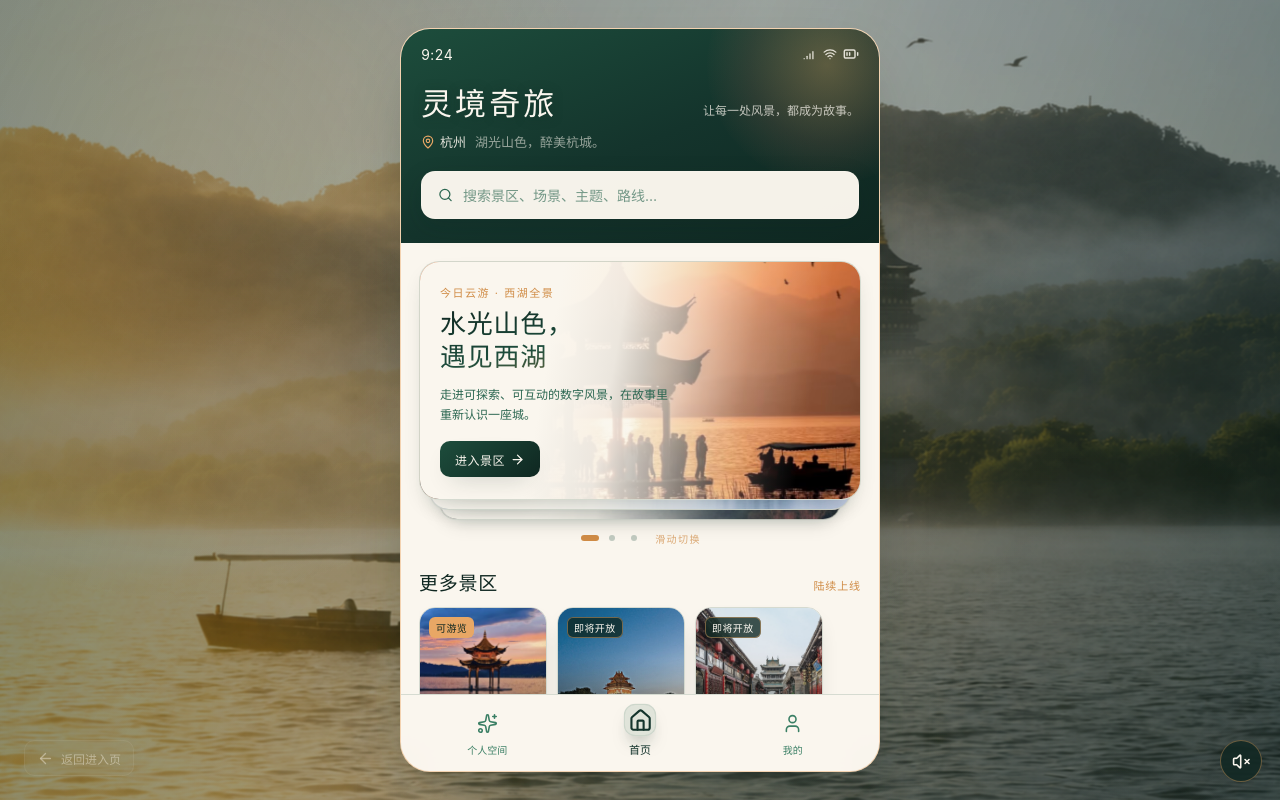
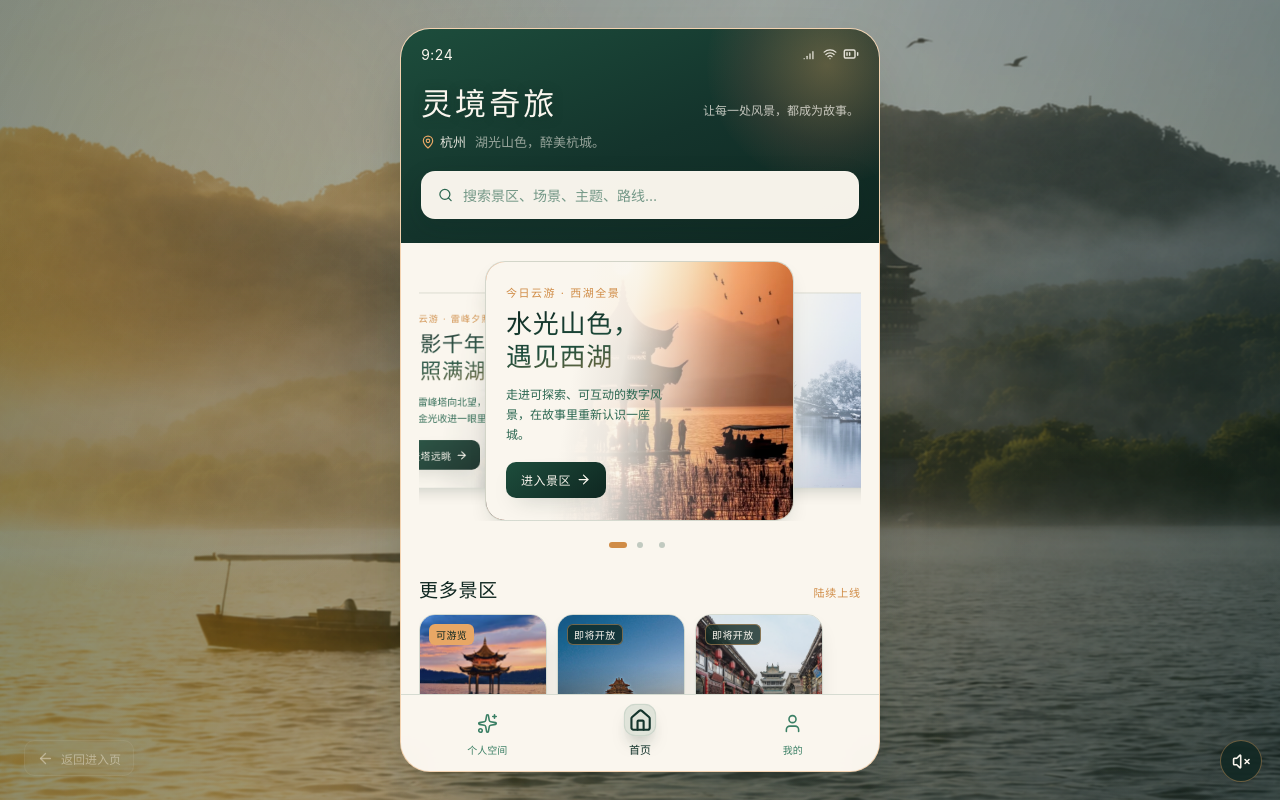
Before and after one commit to JavierVII/hackday--omg, a React (Vite) app in the folder client/: page /home in a window 1280 px wide. Built offline with nearby package versions, Linux system fonts and the light colour scheme.

Commit message:
style:更换头像名称

```diff
--- a/client/src/pages/HomePage/index.tsx
+++ b/client/src/pages/HomePage/index.tsx
@@ -89,16 +89,44 @@ const cloudTours: readonly CloudTour[] = [
 ];
 
 /** 横向拖动超过该像素判定为一次切换 */
-const SWIPE_THRESHOLD = 52;
+const SWIPE_THRESHOLD = 48;
 
 /** 位移不到该像素仍算点击，免得点 CTA 时被判成拖动 */
 const DRAG_SLOP = 8;
 
-/** 用于换算「下一张卡浮上来」的进度，与切换阈值解耦 */
-const DRAG_RANGE = 130;
+/** 相邻卡中心相对视口中心的偏移（占视口宽度的百分比） */
+const NEIGHBOR_OFFSET = 60;
 
-/** 每加深一层，卡片下移的像素数（transform-origin 在底边，所以就是露出的高度） */
-const DECK_PEEK = 10;
+/** 相邻卡相对当前卡的缩放，让中间的卡更醒目 */
+const NEIGHBOR_SCALE = 0.82;
+
+/** 相邻卡轻微压暗，视线落点始终在中间卡上 */
+const NEIGHBOR_DIM = 0.92;
+
+/**
+ * 按「距当前卡的环状距离」算出每张卡的居中偏移 / 缩放 / 压暗 / 层级。
+ * 三张卡时左右相邻各露一截；更多张时更远的卡移出视口，不干扰。
+ */
+function coverflowPose(depth: number, total: number) {
+  if (depth === 0) {
+    return { offset: 0, opacity: 1, scale: 1, zIndex: 3 };
+  }
+
+  if (depth === 1) {
+    return { offset: NEIGHBOR_OFFSET, opacity: NEIGHBOR_DIM, scale: NEIGHBOR_SCALE, zIndex: 2 };
+  }
+
+  if (depth === total - 1) {
+    return { offset: -NEIGHBOR_OFFSET, opacity: NEIGHBOR_DIM, scale: NEIGHBOR_SCALE, zIndex: 2 };
+  }
+
+  return {
+    offset: depth < total / 2 ? NEIGHBOR_OFFSET * 2 : -NEIGHBOR_OFFSET * 2,
+    opacity: 0,
+    scale: 0.7,
+    zIndex: 1,
+  };
+}
 
 interface DeckDrag {
   readonly pointerId: number;
@@ -280,46 +308,35 @@ function CloudTourDeck() {
   };
 
   const dragging = drag !== 0;
-  /**
-   * 0 → 1：向左拖得越远，牌堆里下一张越接近顶层的位置和尺寸。
-   * 向右拖是「倒回上一张」，此时浮起来的应是牌堆最底那张、不是紧邻的下一张，
-   * 与叠卡的视觉顺序对不上，所以不做浮起，只让顶层卡跟手。
-   */
-  const lift = drag < 0 ? Math.min(1, -drag / DRAG_RANGE) : 0;
   const current = cloudTours[index];
 
   return (
     <section className="cloud-tour" aria-label="今日云游" aria-roledescription="卡片轮播">
       <div
-        className={`cloud-tour__deck${dragging ? " is-dragging" : ""}`}
+        className={`cloud-tour__viewport${dragging ? " is-dragging" : ""}`}
         onClickCapture={handleClickCapture}
         onPointerCancel={handlePointerEnd}
         onPointerDown={handlePointerDown}
         onPointerMove={handlePointerMove}
         onPointerUp={handlePointerEnd}
       >
+        <div className="cloud-tour__track" style={{ transform: `translateX(${drag}px)` }}>
           {cloudTours.map((tour, position) => {
             const depth = (position - index + total) % total;
             const active = depth === 0;
-          const layer = depth - lift;
+            const { offset, opacity, scale, zIndex } = coverflowPose(depth, total);
 
             return (
               <article
                 className={`cloud-tour-card${active ? "" : " is-behind"}`}
                 inert={!active}
                 key={tour.id}
-              style={
-                active
-                  ? {
-                      transform: `translate3d(${drag}px, 0, 0) rotate(${drag * 0.016}deg)`,
-                      zIndex: 3,
-                    }
-                  : {
-                      opacity: depth > 2 ? 0 : 1,
-                      transform: `translate3d(0, ${layer * DECK_PEEK}px, 0) scale(${1 - layer * 0.045})`,
-                      zIndex: Math.max(0, 3 - depth),
-                    }
-              }
+                style={{
+                  marginLeft: `${offset}%`,
+                  opacity,
+                  transform: `scale(${scale})`,
+                  zIndex,
+                }}
               >
                 <div className="cloud-tour-card__copy">
                   <p className="cloud-tour-card__eyebrow">今日云游 · {tour.spot}</p>
@@ -345,6 +362,7 @@ function CloudTourDeck() {
             );
           })}
         </div>
+      </div>
 
       <div className="cloud-tour__pager">
         <div className="cloud-tour__dots">
@@ -361,7 +379,6 @@ function CloudTourDeck() {
             </button>
           ))}
         </div>
-        <small className="cloud-tour__hint">滑动切换</small>
       </div>
 
       <p aria-live="polite" className="sr-only">
--- a/client/src/pages/HomePage/styles.css
+++ b/client/src/pages/HomePage/styles.css
@@ -217,29 +217,36 @@
   letter-spacing: 0.08em;
 }
 
-/* —— 今日云游（可切换卡组） —— */
+/* —— 今日云游（coverflow 轮播） —— */
 
 .cloud-tour {
   display: grid;
-  gap: 4px;
+  gap: 12px;
 }
 
-/* 三张卡叠在同一个网格单元里：卡组高度由最高的一张撑开，
+/* 视口只露出当前卡两侧的边，超出部分裁掉。
+   横向手势由 JS 判断，纵向滚动交还浏览器。 */
+.cloud-tour__viewport {
+  position: relative;
+  overflow: hidden;
+  touch-action: pan-y;
+}
+
+/* 三张卡共用同一个网格单元：单元高度由最高的一张（当前卡）撑开，
    不用绝对定位，文案再长也不会被裁掉。
-   底部留出后面两张露出的边缘（2 层 × 10px）。 */
-.cloud-tour__deck {
-  position: relative;
+   相邻卡以 margin-left 居中偏移、scale 缩小，视觉上左右各露一截。 */
+.cloud-tour__track {
   display: grid;
-  padding-bottom: 22px;
   grid-template-areas: "card";
-  /* 纵向滚动交还浏览器，横向留给自己判断 */
-  touch-action: pan-y;
+  transition: transform 420ms cubic-bezier(0.22, 0.61, 0.36, 1);
+  will-change: transform;
 }
 
 /* 照片铺满整张卡（绝对定位），文字列在正常文档流里撑开卡高，
    按钮永远落在卡片内，结构上不会再溢出底边。 */
 .cloud-tour-card {
   position: relative;
+  width: 70%;
   min-height: 236px;
   overflow: hidden;
   background: linear-gradient(150deg, var(--paper-white) 0%, var(--paper-warm) 100%);
@@ -247,16 +254,20 @@
   border-radius: 20px;
   box-shadow: var(--shadow-card);
   grid-area: card;
-  /* 缩放以底边为基准，露出的高度就等于 translateY 的位移，视觉上可预期 */
-  transform-origin: bottom center;
+  justify-self: center;
+  align-self: center;
+  /* margin 的百分比相对视口宽度，正好用作「居中后再偏移」的单位 */
+  transform-origin: center;
   transition:
+    margin-left 420ms cubic-bezier(0.22, 0.61, 0.36, 1),
     transform 420ms cubic-bezier(0.22, 0.61, 0.36, 1),
     opacity 300ms ease;
   will-change: transform;
 }
 
 /* 跟手期间不能有过渡，否则卡片会滞后于手指 */
-.cloud-tour__deck.is-dragging .cloud-tour-card {
+.cloud-tour__viewport.is-dragging .cloud-tour__track,
+.cloud-tour__viewport.is-dragging .cloud-tour-card {
   transition: none;
 }
 
@@ -398,14 +409,6 @@
   outline: 2px solid var(--focus-ring);
   outline-offset: 1px;
 }
-
-.cloud-tour__hint {
-  color: var(--sunset-gold-deep);
-  font-size: 10px;
-  letter-spacing: 0.14em;
-  opacity: 0.72;
-}
-
 
 .cloud-tour-card p:not(.cloud-tour-card__eyebrow) {
   margin: 10px 0 16px;
--- a/client/src/pages/ProfilePage/index.tsx
+++ b/client/src/pages/ProfilePage/index.tsx
@@ -22,7 +22,7 @@ import { westLakePortraits } from "../../lib/assets";
 
 import "./styles.css";
 
-const avatarPhoto = westLakePortraits.heartMirrorGate;
+const avatarPhoto = westLakePortraits.leifengSunset;
 
 const overviewItems = [
   { value: "2,680", label: "旅行积分" },
@@ -61,13 +61,13 @@ export function ProfilePage() {
             <div className="profile-avatar">
               <img
                 src={avatarPhoto.src}
-                alt="头像：我心相印亭的月洞门"
+                alt={`头像：${avatarPhoto.alt}`}
                 style={{ objectPosition: avatarPhoto.focus }}
               />
               <span className="profile-avatar__ring" aria-hidden="true" />
             </div>
             <div className="profile-card__identity">
-              <h2>西湖漫游者</h2>
+              <h2>湖畔听风</h2>
               <p><MapPin size={13} /> 杭州 · 灵境旅人</p>
               <span>旅人号 20260814</span>
             </div>
```
Lines whose indentation alone changed are shown as unchanged.
